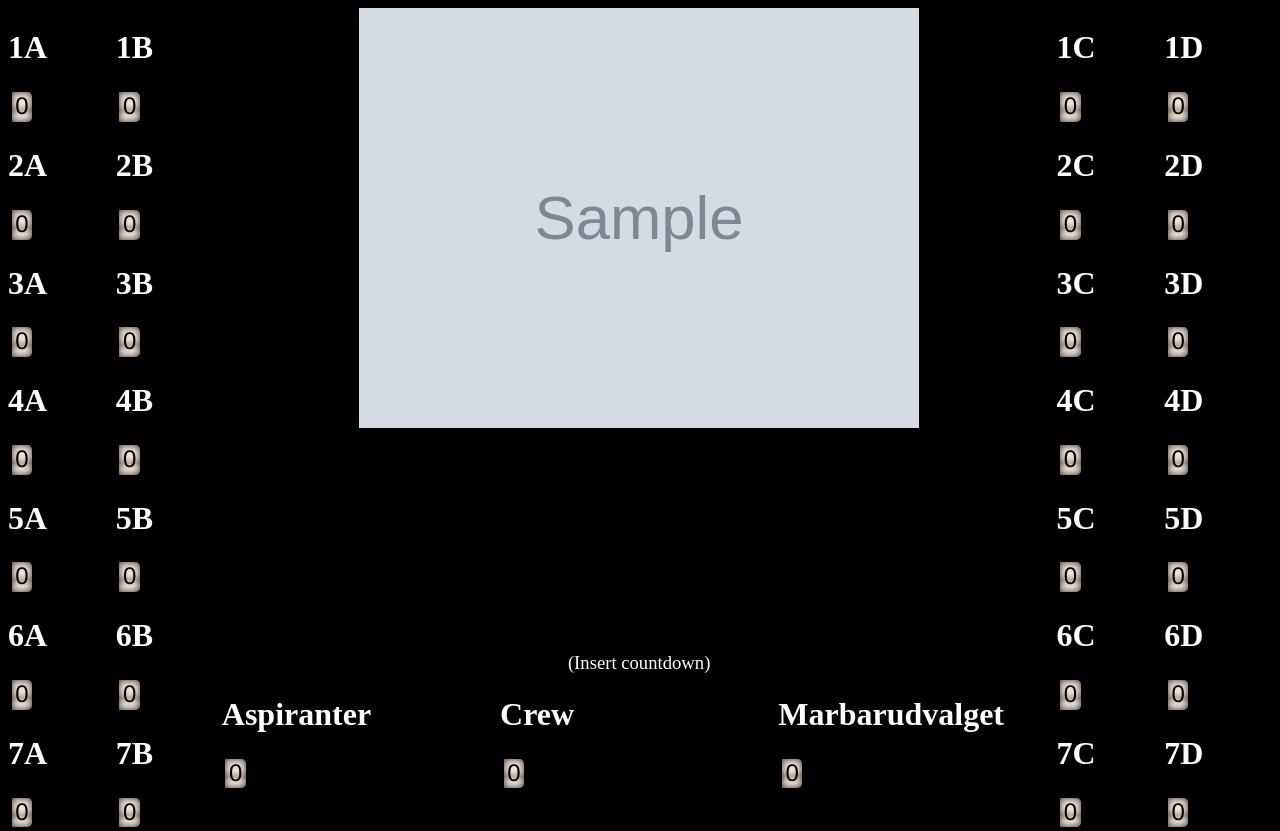
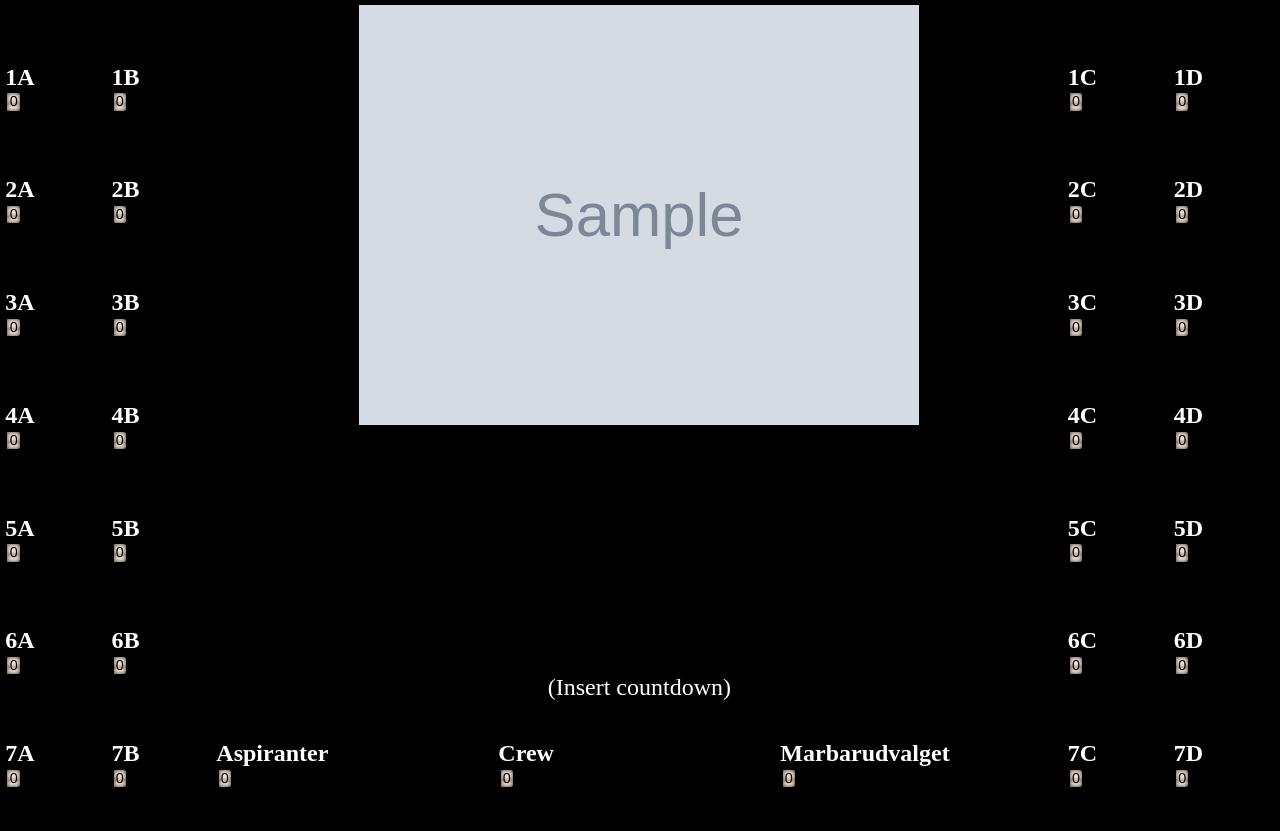
Before and after one commit to 0undefined/marbar-stregsystem, a Django app: template stregsystem/cms/templates/cms/marbar_detail.html in a window 1280 px wide. After the commit the page ends 787 px from the top, so only its background shows below. Run offline with Django 4.2, Linux system fonts and the light colour scheme; the template is opened without the code that fills it: most values are stand-ins (such as "Sample title", 1, 10 or a date in 2020); grey boxes marked "Sample" are stand-in pictures.

Commit message:
Styling update
* Fixes font size on /interface.
* Updates some of the flexbox layout and attempts to fix scaling on the
  old TV's in UE, along with layout fixes.

```diff
--- a/stregsystem/cms/templates/cms/interface.html
+++ b/stregsystem/cms/templates/cms/interface.html
@@ -6,7 +6,7 @@
 {% block head %}
 <style>
 body {margin:3pt;padding:0;margin:0;}
-input{margin:3pt;padding:1pc;}
+input{margin:3pt;padding:1pc;font-size:2vi;font-weight:600;border-radius:0.5vi;border:1pt solid #777;}
 #status_response {
 	position: fixed;
 	background-color: black;
@@ -60,6 +60,7 @@ input{margin:3pt;padding:1pc;}
   .col_kitchens {
     flex-direction:column;
   }
+  input{font-size:2vb;border-radius:0.5vb;}
 }
 </style>
 <script>
--- a/stregsystem/cms/templates/cms/marbar_detail.html
+++ b/stregsystem/cms/templates/cms/marbar_detail.html
@@ -6,19 +6,24 @@
 <script src="/static/odometer/odometer.js"></script>
 <style>
 /* default styling */
+:root{
+  --fs: calc(min(3vi,3vb));
+  --spacing: 4pt;
+}
+body { margin: var(--spacing); }
 .banner {
-  margin-bottom:12pt;
   width:800px;
   max-width:70vh;
 }
+h1{font-size:var(--fs);margin:0;}
 #countdown {
 {% if object.date_start > now %}
   font-size: 4pc;
 {% else %}
-  font-size: 14pt;
+  font-size: var(--fs);
 {% endif %}
 }
-.odometer { font-size: 18pt; }
+.odometer { font-size: calc(var(--fs) * 0.6); }
 .points { text-align: center; }
 .carousel-inner > .item > img,
 .carousel-inner > .item > a > img { width: 70%; margin: auto; }
@@ -39,22 +44,25 @@
 .container {
   display:flex;
   flex-direction:row;
+  gap: var(--spacing);
 }
 .col {
   display:flex;
   flex-grow:1;
   flex-direction:column;
   height: calc(100vh - 1pc);
+  gap: var(--spacing);
 }
 .mid {
   display:flex;
   flex-grow:4;
   flex-direction:column;
   height: calc(100vh - 1pc);
+  gap: var(--spacing);
 }
 .champs {
   display:flex;
-  flex-grow:1/7;
+  flex:0.7;
   flex-direction:row;
   justify-content: center;
 }
@@ -62,23 +70,26 @@
   display:flex;
   flex:1;
   flex-direction:column;
-  justify-content: center;
+  justify-content: end;
 }
+
 .mid > .row:first-child {
   display: flex;
-  flex:5.9;
+  flex:4;
   justify-content: center;
 }
 .mid > .row > .banner {
   align-self: flex-start;
 }
-.mid > .row:nth-child(2) {
+.mid > .row:nth-child(2) { /* Elfsight and other stuff */
   display: flex;
-  flex:0.1;
+  flex:2;
   justify-content: center;
 }
-.mid > .champs {
-  flex:1;
+.mid > .row:nth-child(3) { /* Timer */
+  display: flex;
+  flex:0.3;
+  justify-content: center;
 }
 </style>
 <style>
@@ -236,8 +247,6 @@ Go see the list of old marbars at <a href="{% url 'index' %}">index</a>
       {% endif %}
     </div>
 
-    <div class="row"><div id="countdown" class="text-center">(Insert countdown)</div></div>
-
     <div class="row">
       <div class="col-sm-6 container top-buffer" id="graphSlider"></div>
       {% if object.elfsight_apikey %}
@@ -245,6 +254,8 @@ Go see the list of old marbars at <a href="{% url 'index' %}">index</a>
       {% else %}
       {% endif %}
     </div>
+
+    <div class="row"><div id="countdown" class="text-center">(Insert countdown)</div></div>
 
     <div class="champs">
       <div class="kitchen"><h1>Aspiranter</h1><div id="Aspiranter" class="odometer">0</div></div>
```
